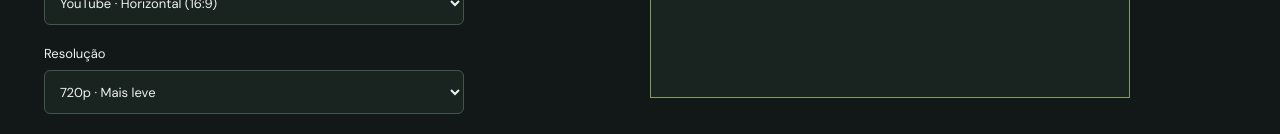
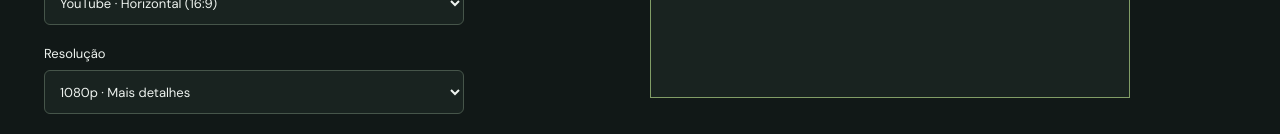
Before and after one commit to tiago-mateus/Rheo, a React (Vite) app: page / in a window 1280 px wide. Shown: the part 446-580 px from the top of the page. Built offline with nearby package versions, Linux system fonts and the light colour scheme.

Commit message:
feat: initialize resolution selector from configured Full HD format

```diff
--- a/src/FormatFields.tsx
+++ b/src/FormatFields.tsx
@@ -9,7 +9,7 @@ export default function FormatFields({
   onChange: (value: VideoFormat) => void;
 }) {
   const [preset, setPreset] = useState("landscape");
-  const [quality, setQuality] = useState("720");
+  const [quality, setQuality] = useState(value.width >= 1920 || value.height >= 1920 ? "1080" : "720");
   function choose(shape: string, size: string) {
     setPreset(shape);
     setQuality(size);
```
